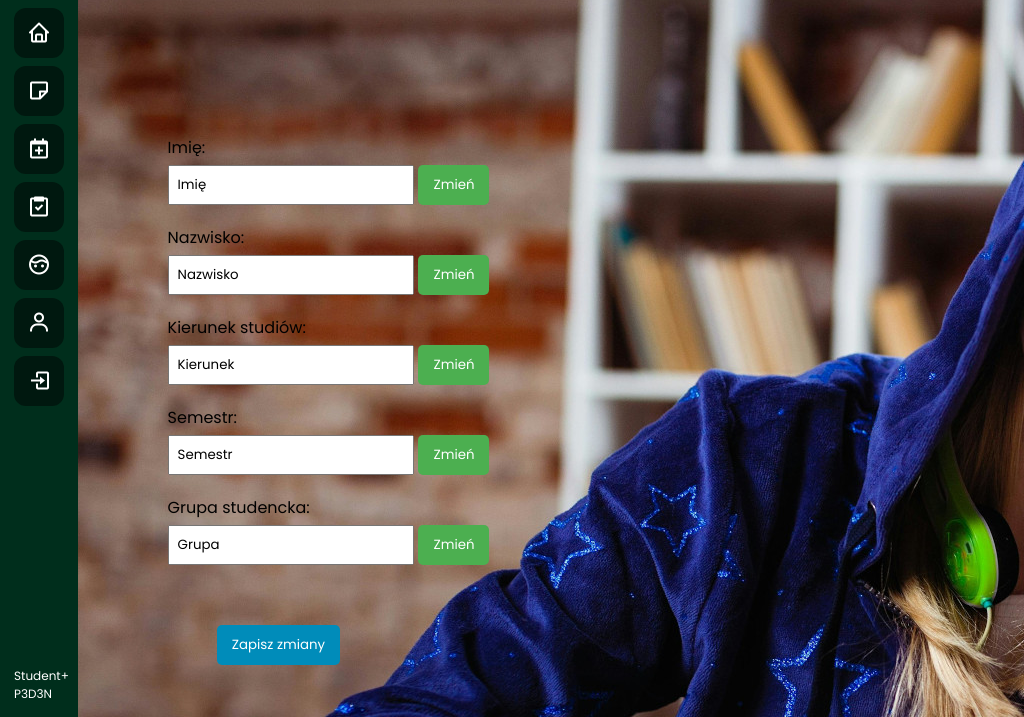
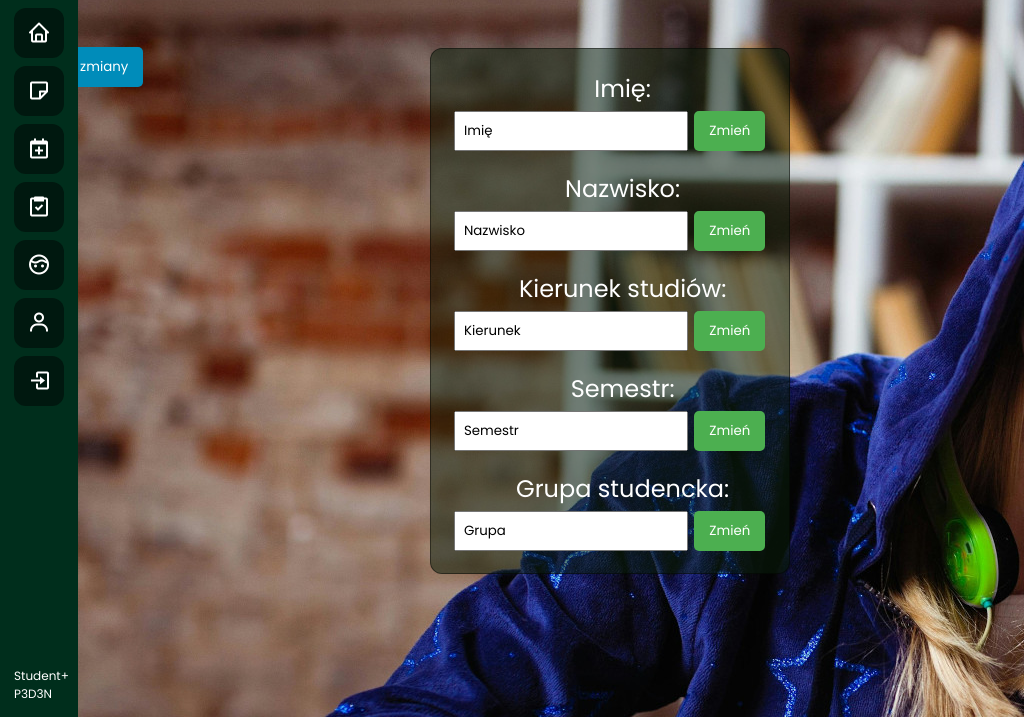
Before and after one commit to Dollore/Student-plus, an Electron app: page html/myprofile.html in a window 1024 px wide. Shown: the part 83-800 px from the top of the page. Drawn offline with nearby package versions, Linux system fonts and the light colour scheme; no server answers.

Commit message:
Add files via upload

```diff
--- a/css/myprofile.css
+++ b/css/myprofile.css
@@ -14,6 +14,7 @@ body
 
 label
 {
+    width: 360px;
     display: block;
     margin-top: 10px;
 }
@@ -29,15 +30,12 @@ button
 {
     background-color: #4CAF50;
     color: white;
+    cursor:pointer;
 	padding: 10px 15px;
     border: none;
     border-radius: 5px;
-    cursor: pointer;
 }
-button:hover
-{
-    background-color: #45a049;
-}
+
 #myProfilePhoto
 {
 	float: left;
@@ -46,18 +44,26 @@ button:hover
 }
 #myProfileInfo
 {
+    position:absolute;
+    background: #0b200c83;
+    border: 1px solid #00000071;
+    border-radius:12px;
+    padding: 12px;
+    text-align: center;
+    margin-left:50%;
+    color:#fff;
+    font-size: 24px;
 	float: left;
-	max-width: 400px;
-    margin-top: 13%;
-	margin-left: 15%;
+    margin-top:5%;
+	margin-left: 40%;
+    max-width: 360px;
 }
 #saveButton
 {
 	clear: both;
 	align-items: center;
-	justify-content: center;
 	padding-top: 50px;
-	margin-left: 20%;
+
 }
 h1
 {
```
